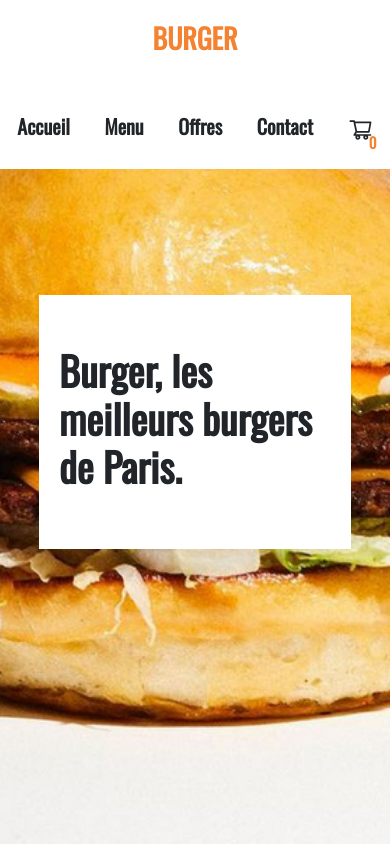
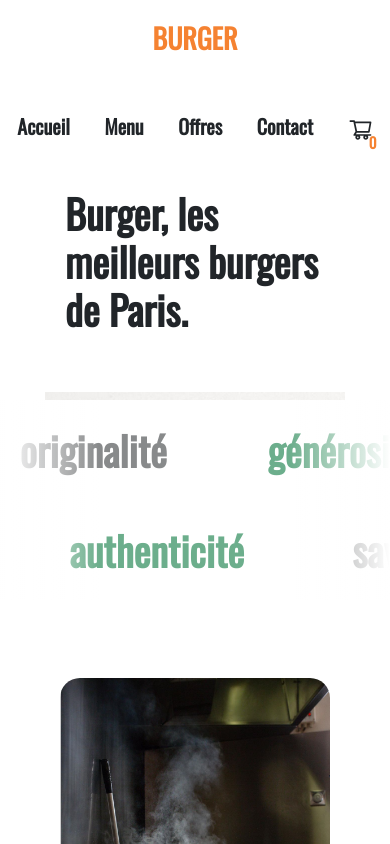
Before and after one commit to Rashaann/burger_fe, a Next.js app: page / in a window 390 px wide. Shown: the top 844 px of the page. Built offline with nearby package versions, Linux system fonts and the light colour scheme; a web font is replaced by a local one.

Commit message:
Test1 resolve of background image issue (Home page)

```diff
--- a/styles/Home.module.css
+++ b/styles/Home.module.css
@@ -291,8 +291,9 @@
     background-size: cover;
     background-attachment: fixed;
     background-position: center;
-    width: 100vw;
-    height: 100vh;
+    width: 300px;
+    height: 400px;
+    padding-top: 130px;
   }
 
 
```
